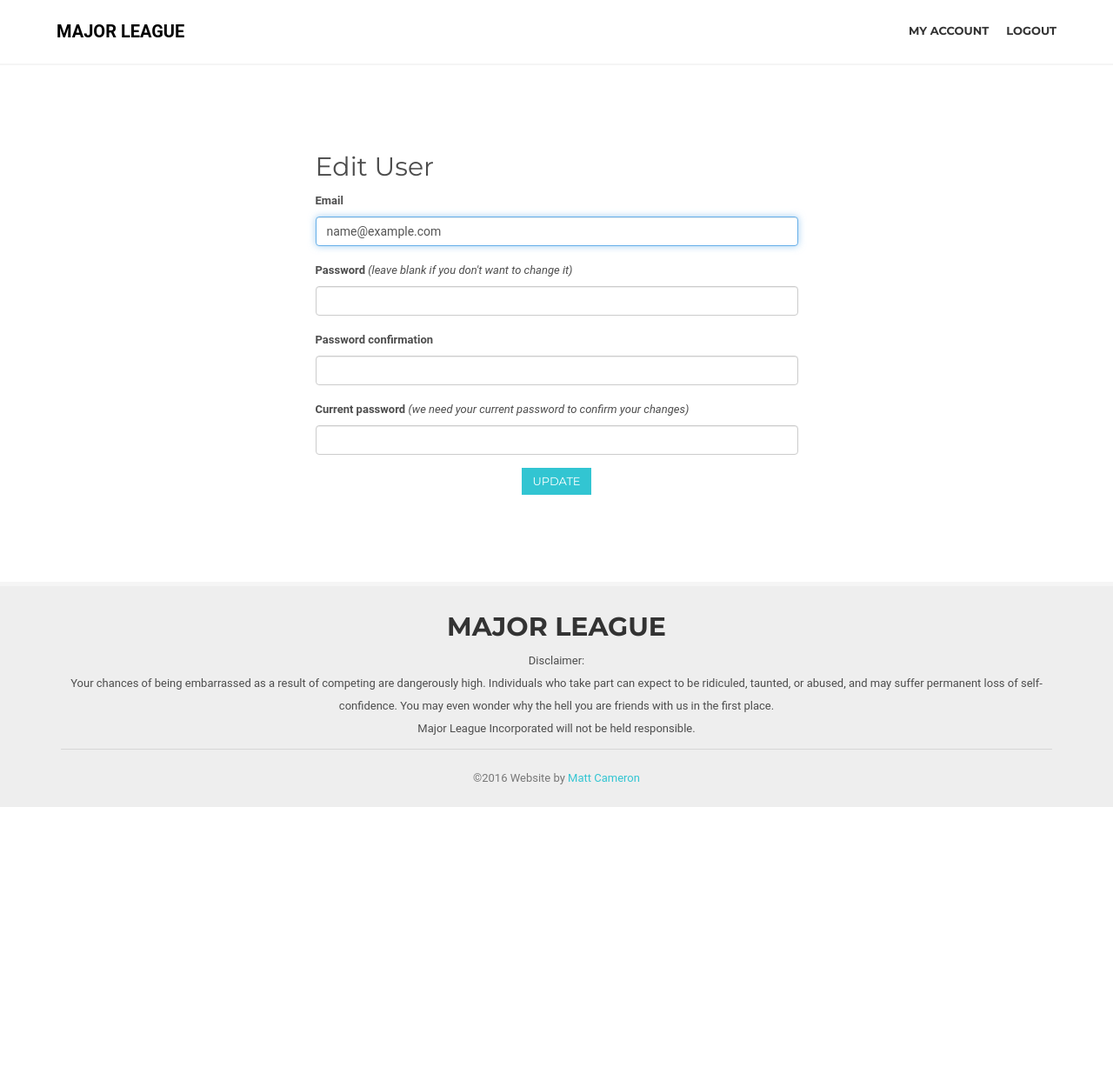
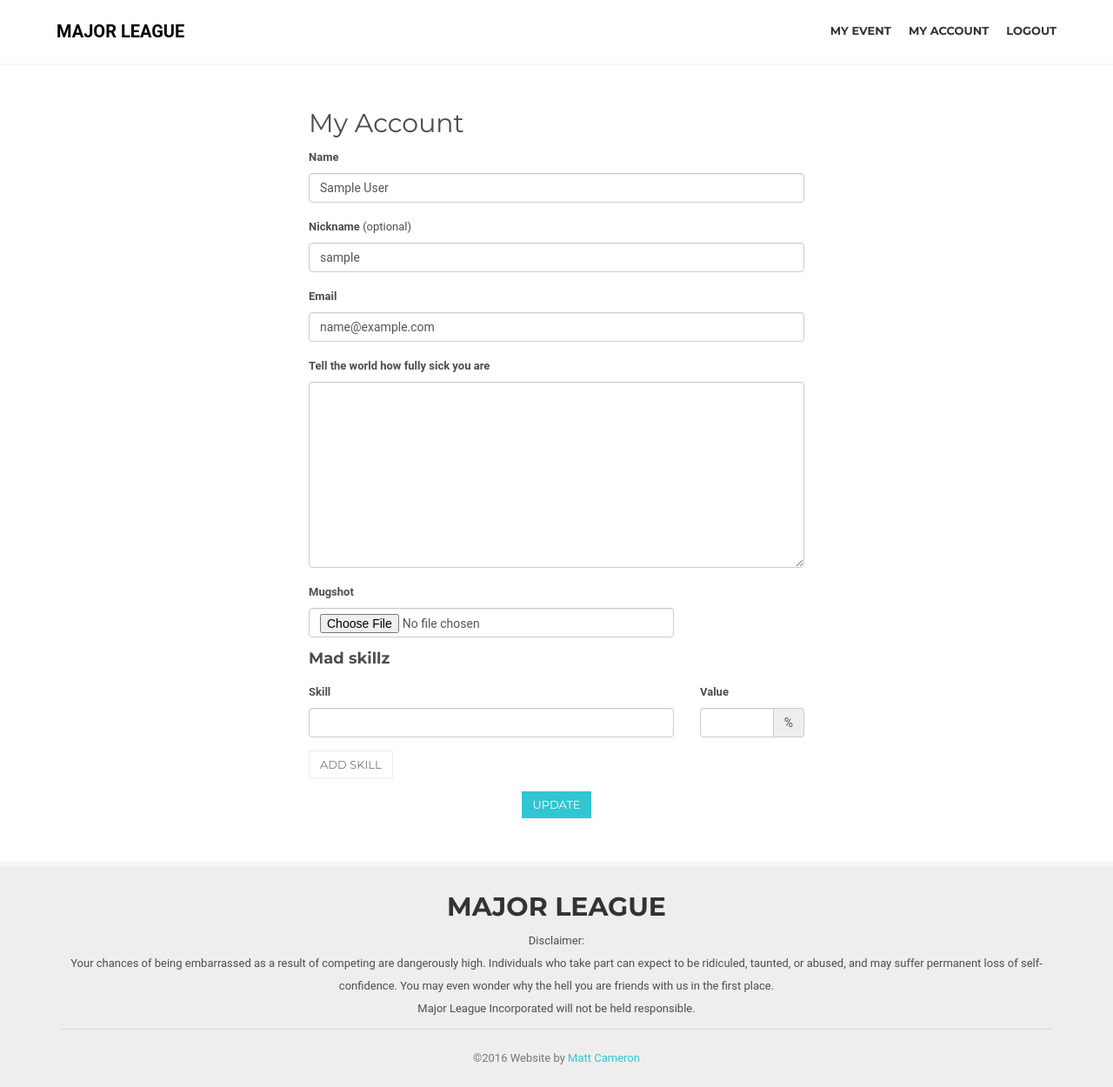
Before and after one commit to mattcameron/major_league, a Rails app: page /users/edit in a window 1280 px wide. Shown: the whole page at 87% size. Before the commit the page ends 928 px from the top, so only its background shows below. Run offline with Rails 7, Linux system fonts and the light colour scheme; the visitor is signed in with stand-in values (Sample User, id 1); data comes from the database, SQL or seed files in the repository; data that the repository does not hold is empty; style sheets or scripts are compiled from the project's sources; parts of the project's set-up code (start-up, migrations or seed data) failed here and were passed over; some libraries are stand-ins or nearby versions.

Commit message:
Allow users to edit their own details

```diff
--- a/app/assets/stylesheets/global.scss
+++ b/app/assets/stylesheets/global.scss
@@ -93,6 +93,11 @@
   margin: 22px 0 22px 0;
 }
 
-.container.sign-in {
-  margin: 100px auto;
+.container {
+  &.sign-in {
+    margin: 100px auto;
+  }
+  &.with-padding-50 {
+    padding: 50px 0;
+  }
 }
--- a/app/controllers/application_controller.rb
+++ b/app/controllers/application_controller.rb
@@ -1,3 +1,11 @@
 class ApplicationController < ActionController::Base
   protect_from_forgery with: :exception
+
+  before_action :configure_permitted_parameters, if: :devise_controller?
+
+  protected
+
+  def configure_permitted_parameters
+    devise_parameter_sanitizer.permit(:account_update, keys: [:name, :password, :password_confirmation])
+  end
 end
--- a/app/views/devise/registrations/edit.html.erb
+++ b/app/views/devise/registrations/edit.html.erb
@@ -1,32 +1,51 @@
-<div class="container sign-in">
+<div class="container with-padding-50">
   <div class="row">
     <div class="col-sm-6 col-sm-offset-3">
-      <h2>Edit <%= resource_name.to_s.humanize %></h2>
+      <h2>My Account</h2>
 
       <%= form_for(resource, as: resource_name, url: registration_path(resource_name), html: { method: :put }) do |f| %>
         <%= devise_error_messages! %>
         <div class="form-group">
-          <%= f.label :email %>
-          <%= f.email_field :email, autofocus: true, class: 'form-control' %>
-        </div>
-
-        <% if devise_mapping.confirmable? && resource.pending_reconfirmation? %>
-          <div>Currently waiting confirmation for: <%= resource.unconfirmed_email %></div>
-        <% end %>
-
-        <div class="form-group">
-          <%= f.label :password %> <i>(leave blank if you don't want to change it)</i>
-          <%= f.password_field :password, autocomplete: "off", class: 'form-control' %>
+          <%= f.label :name %>
+          <%= f.text_field :name, class: 'form-control' %>
         </div>
 
         <div class="form-group">
-          <%= f.label :password_confirmation %>
-          <%= f.password_field :password_confirmation, autocomplete: "off", class: 'form-control' %>
+          <%= f.label :nickname %> (optional)
+          <%= f.text_field :nickname, class: 'form-control' %>
         </div>
 
         <div class="form-group">
-          <%= f.label :current_password %> <i>(we need your current password to confirm your changes)</i>
-          <%= f.password_field :current_password, autocomplete: "off", class: 'form-control' %>
+          <%= f.label :email %>
+          <%= f.text_field :email, class: 'form-control' %>
+        </div>
+
+        <div class="form-group">
+          <%= f.label :bio, 'Tell the world how fully sick you are' %>
+          <%= f.text_area :bio, rows: 10, class: 'form-control' %>
+        </div>
+
+        <div class="form-group row">
+          <%= f.label :image, 'Mugshot', class: 'col-sm-12' %>
+          <% if f.object.image.present? %>
+            <div class="col-sm-3">
+              <%= image_tag f.object.image.url(:medium), class: 'img-responsive' %>
+            </div>
+          <% end %>
+          <div class="col-sm-9">
+            <%= f.file_field :image, class: 'form-control' %>
+          </div>
+        </div>
+
+        <div class="form-group">
+          <h4><%= f.label :skills, 'Mad skillz' %></h4>
+          <% f.object.skills.build unless f.object.skills.present? %>
+          <%= f.fields_for :skills do |ff| %>
+            <%= render 'shared/skill_fields', f: ff %>
+          <% end %>
+          <div class="links" id="add-skill">
+            <%= link_to_add_association 'Add Skill', f, :skills, partial: 'shared/skill_fields', class: 'btn btn-default' %>
+          </div>
         </div>
 
         <div class="actions text-center">
--- a/app/views/admin/users/_skill_fields.html.erb
+++ b/app/views/shared/_skill_fields.html.erb
@@ -2,7 +2,7 @@
   <div class="form-group">
     <div class="row">
       <div class="col-sm-9">
-        <%= f.label :name %>
+        <%= f.label :name, 'Skill' %>
         <%= f.text_field :name, class: 'form-control' %>
       </div>
       <div class="col-sm-3">
--- a/config/routes.rb
+++ b/config/routes.rb
@@ -1,7 +1,7 @@
 Rails.application.routes.draw do
-  devise_for :users
+  devise_for :users, controllers: {registrations: 'registrations'}
   root to: 'home#index'
-  resources :events, except: [:new, :destroy]
+  resources :events, except: [:new, :destroy, :create]
 
   namespace :admin do
     resources :users
```
Also changed, not shown: app/controllers/events_controller.rb (+13 -0 lines), app/controllers/registrations_controller.rb (added, +8 -0 lines), app/models/user.rb (+6 -2 lines), app/views/admin/users/_form.html.erb (+12 -2 lines).
